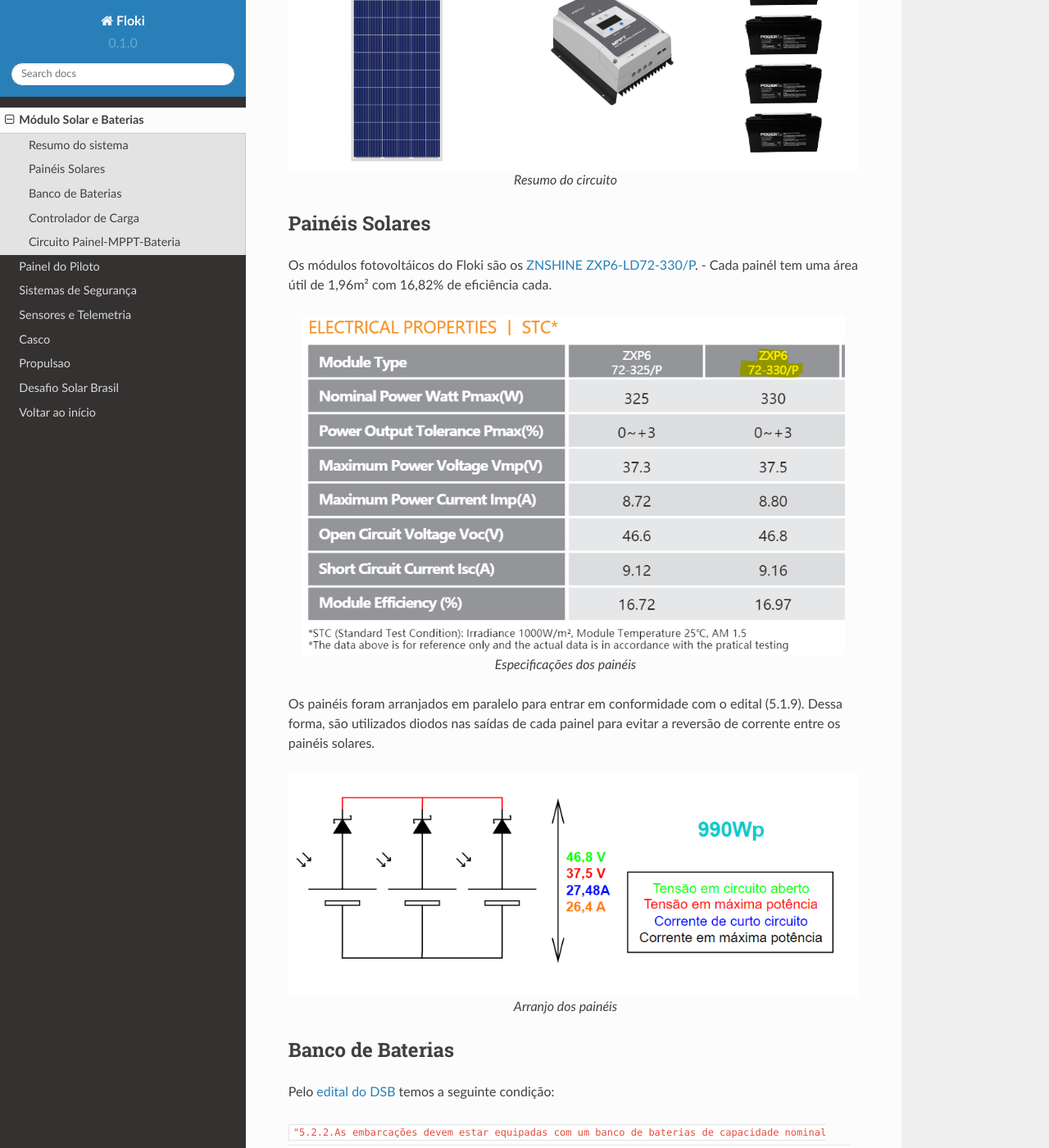
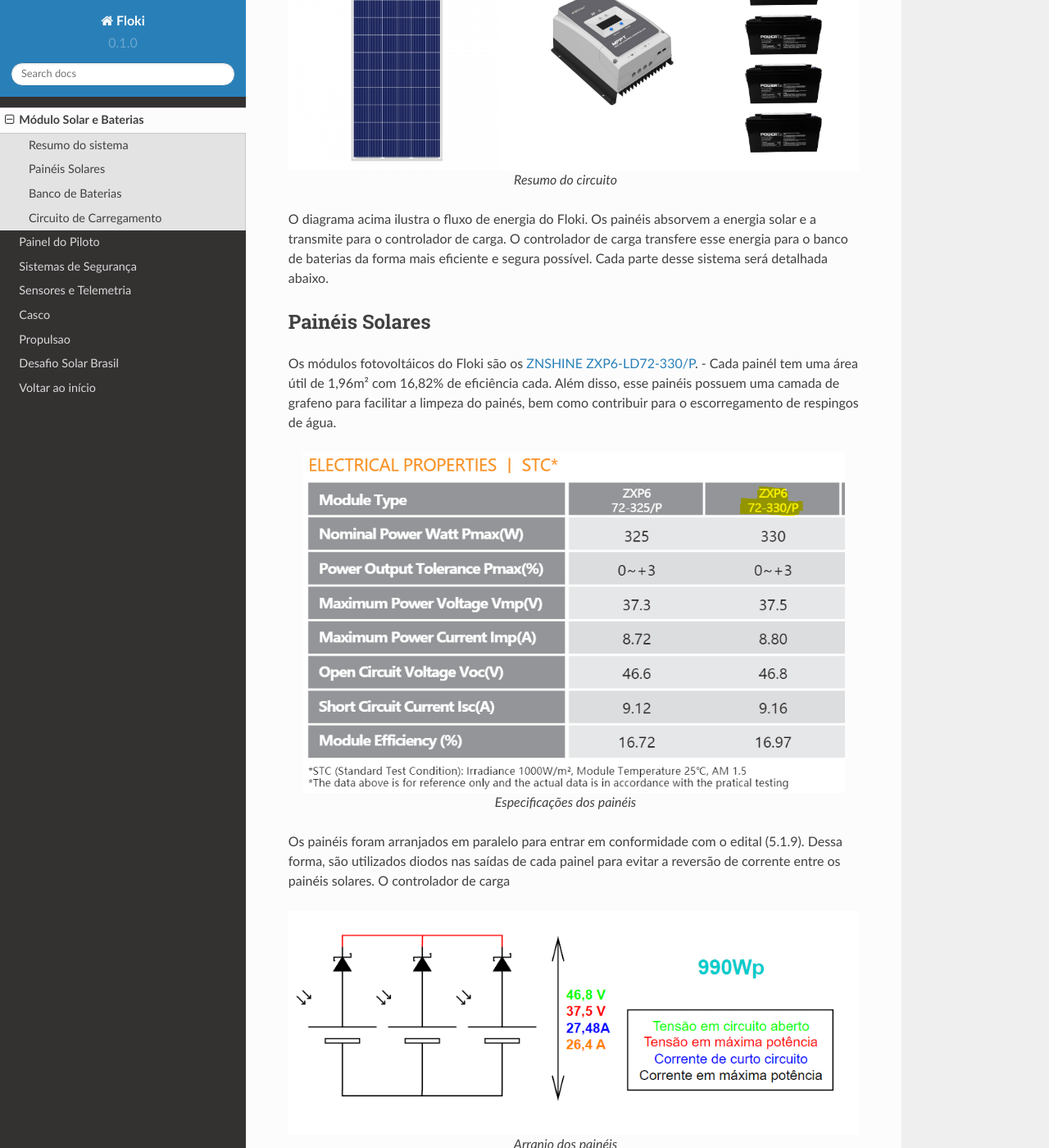
Before and after one commit to polinautico/RTD-Floki, a Sphinx documentation site: the page built from docs/source/modulo_soloar_e_baterias.rst, in a window 1280 px wide and 1400 px high, scrolled down 508 px. Shown: the whole window at 82% size. Built offline with Sphinx 7.4.7 and the Read the Docs theme 2.0.0, drawn with Linux system fonts in a browser that asks for light colours; some of the changed text lies outside the part shown.

Commit message:
Detalhes sobre os painéis

```diff
--- a/docs/source/modulo_soloar_e_baterias.rst
+++ b/docs/source/modulo_soloar_e_baterias.rst
@@ -5,33 +5,40 @@ Módulo Solar e Baterias
 
 Resumo do sistema
 ----
-Para um barco solar é essencial o sistema de recarregamento das baterias através dos painéis solares. O regarregamento das baterias é feita por intermédio do controlador de carga, conforme veremos a seguir.
+Para um barco solar é essencial o sistema de recarregamento das baterias através dos painéis solares. O regarregamento das baterias é feita por intermédio do :ref:`controlador de carga`, conforme veremos a seguir.
 
 .. figure:: https://raw.githubusercontent.com/polinautico/RTD-Floki/main/docs/source/diagramas/esquematico_painel_solar.png
    :align: center
 
    Resumo do circuito
 
+O diagrama acima ilustra o fluxo de energia do Floki. Os painéis absorvem a energia solar e a transmite para o controlador de carga. O controlador de carga transfere esse energia para o banco de baterias da forma mais eficiente e segura possível.
+Cada parte desse sistema será detalhada abaixo.
+
+
+.. _paineis solares:
 Painéis Solares
 ----
 
 Os módulos fotovoltáicos do Floki são os `ZNSHINE ZXP6-LD72-330/P <https://github.com/polinautico/RTD-Floki/blob/main/docs/source/datasheets/Datasheet-ZN-325-350-poly.pdf>`_.
-- Cada painél tem uma área útil de 1,96m² com 16,82% de eficiência cada.
+- Cada painél tem uma área útil de 1,96m² com 16,82% de eficiência cada. Além disso, esse painéis possuem uma camada de grafeno para facilitar a limpeza do painés, bem como contribuir para o escorregamento de respingos de água.
 
 .. figure:: https://raw.githubusercontent.com/polinautico/RTD-Floki/main/docs/source/imagens/circuito/especificacao_do_painel.png
    :align: center
 
    Especificações dos painéis
 
-Os painéis foram arranjados em paralelo para entrar em conformidade com o edital (5.1.9). Dessa forma, são utilizados diodos nas saídas de cada painel para evitar a reversão de corrente entre os painéis solares.
+Os painéis foram arranjados em paralelo para entrar em conformidade com o edital (5.1.9). Dessa forma, são utilizados diodos nas saídas de cada painel para evitar a reversão de corrente entre os painéis solares. O controlador de carga
 
 .. figure:: https://raw.githubusercontent.com/polinautico/RTD-Floki/main/docs/source/diagramas/painel_solar_config.png
    :align: center
 
    Arranjo dos painéis
 
+.. note::
+   Para entender melhor sobre painéis solares existe o curso dessa playlist: https://www.youtube.com/playlist?list=PLnamnxknO-MFSfKfX94B7DoVvDvSLZsWL
 
-
+.. _banco de baterias:
 Banco de Baterias
 ----
 
@@ -48,7 +55,11 @@ O Banco de Baterias do Floki é composto por 4 GP12-65. Ou seja, o barco conta c
 
 
 
+
+.. _controlador de carga:
+
 Controlador de Carga
+
 ----
 
 Para permitir a máxima eficiência dos painés, regular o carregamento das baterias e realizar diversas medições, a embarcação conta com o Controlador de Carga `Epever Tracer 5415AN <https://github.com/polinautico/RTD-Floki/raw/main/docs/source/datasheets/Tracer-AN50-100A-Manual-EN-V3.1.pdf>`_
@@ -61,13 +72,18 @@ O controlador de carga tem uma interface de dados RS-485 que permite a telemetri
    Epever Tracer 5415AN
 
 
-Circuito Painel-MPPT-Bateria
+
+.. _circuito de carregamento:
+Circuito de Carregamento
 ----
 
-* Para associar os painés em série é necessário conectar o polo positivo de um painél no polo negativo do outro. Os dois pólos resultantes devem ser conectados no Controlador de Carga nos bornes específicos para o painél solar.
+Também chamado de circuito Painel-Controlador de Carga-Bateria
+
+* Para associar os painés em paralelo é necessário conectar o polo positivo de uma painel com os polos positivos dos demais.
+ Essa conexão deve ser protegida por um diôdo de proteção para evitar o desbalanceamento de carga entre os painés. Isso porque os painéis nâo vão estar todos na mesma tensão.
 * Para associar as baterias em série é necessário conectar o polo positivo de uma bateria no polo negativo da outra. Os dois pólos resultantes devem ser conectados no Controlador de Carga nos bornes específicos para a bateria.
 
 .. figure:: https://raw.githubusercontent.com/polinautico/RTD-Floki/main/docs/source/diagramas/painel_solar_mppt_bateria.png
    :align: center
 
-   Esquemático para o circuito "Painel-MPPT-Bateria"
+   Esquemático para o circuito "Painel-Controlador de Carga-Bateria"
```
